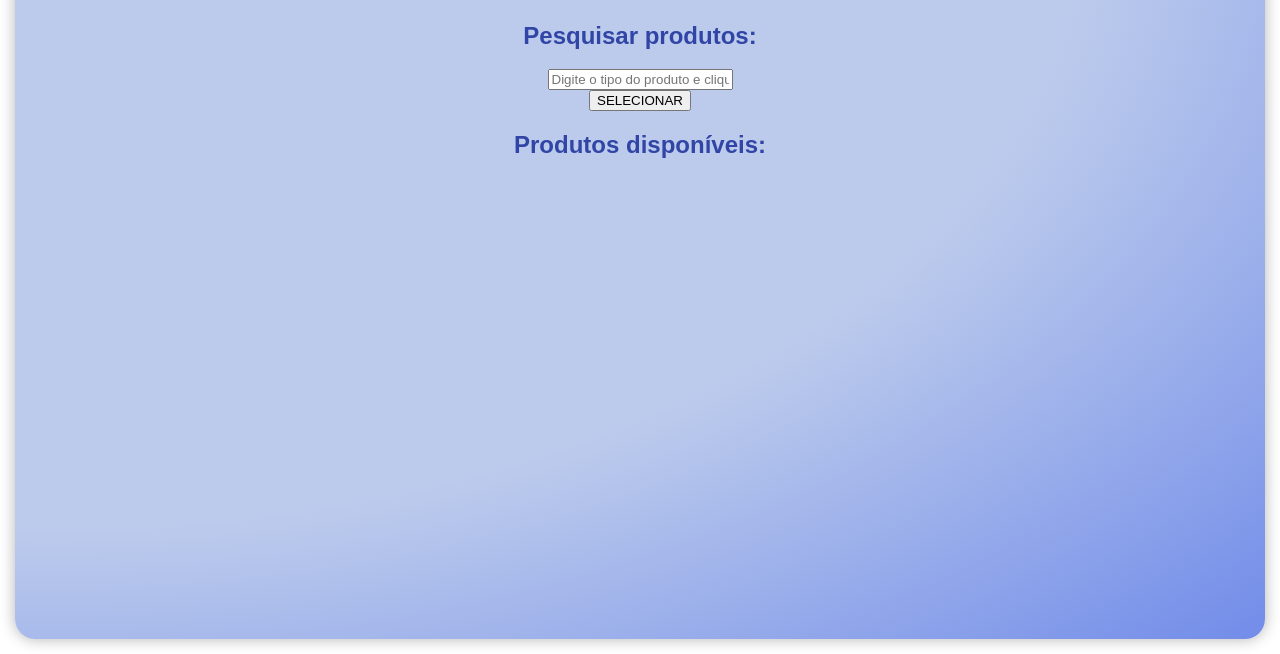
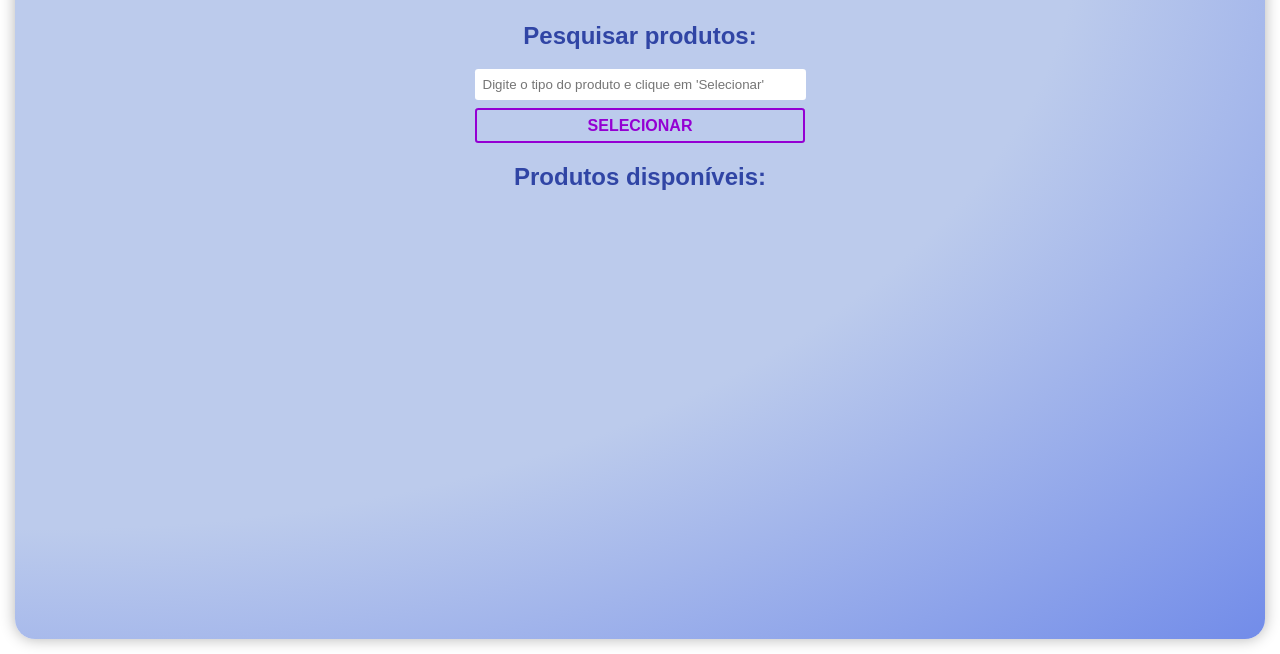
Before and after one commit to KleitonLima/smartize-model1-javascript-html, a plain HTML site: page index.html in a window 1280 px wide. Shown: the part 146-800 px from the top of the page. Drawn offline with Linux system fonts and the light colour scheme; no server answers.

Commit message:
Mudança no css do input e button

```diff
--- a/assets/style.css
+++ b/assets/style.css
@@ -110,14 +110,14 @@ html {
   padding: 2rem;
 }
 
-#inputIdProduto {
+#inputBuscaTipo {
   padding: 0.5rem;
   width: 315px;
   border: none;
   border-radius: 0.2rem;
 }
 
-#idProdutoButton {
+#tipoProdutoButton {
   background-color: transparent;
   border: 2px solid #9400d3;
   padding: 0.4rem;
@@ -131,7 +131,7 @@ html {
   font-size: 1rem;
 }
 
-#idProdutoButton:hover {
+#tipoProdutoButton:hover {
   background-color: #9400d3;
   color: #ffffff;
 }
```
